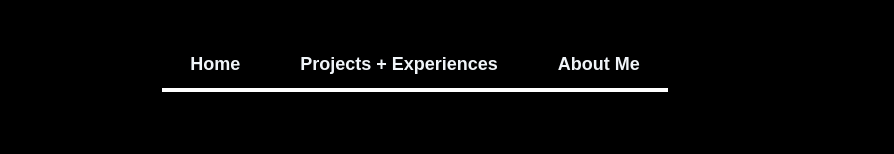
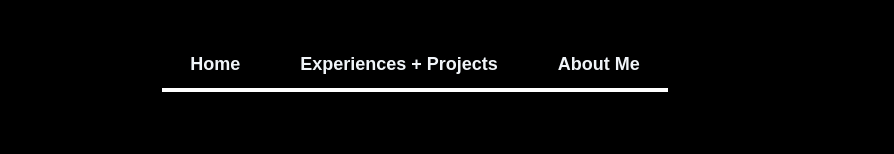
Before and after one commit to kwcreech/personalportfolio_v3, a Next.js app: page / in a window 1280 px wide. Shown: the top 154 px of the page, without its empty margins (225-1119 px from the left). Built offline with nearby package versions, Linux system fonts and the light colour scheme.

Commit message:
Edit nav bar (Projects + Experiences -> Experiences + Projects)

```diff
--- a/src/app/layout.tsx
+++ b/src/app/layout.tsx
@@ -29,7 +29,7 @@ export default function RootLayout({
               </NavigationMenuItem>
               <NavigationMenuItem>
                 <NavigationMenuLink href ="/experiences" className={`${navigationMenuTriggerStyle()} bg-black text-slate-100 hover:bg-neutral-800 hover:text-white`}>
-                  Projects + Experiences
+                  Experiences + Projects
                 </NavigationMenuLink>
               </NavigationMenuItem>
               <NavigationMenuItem>
```
